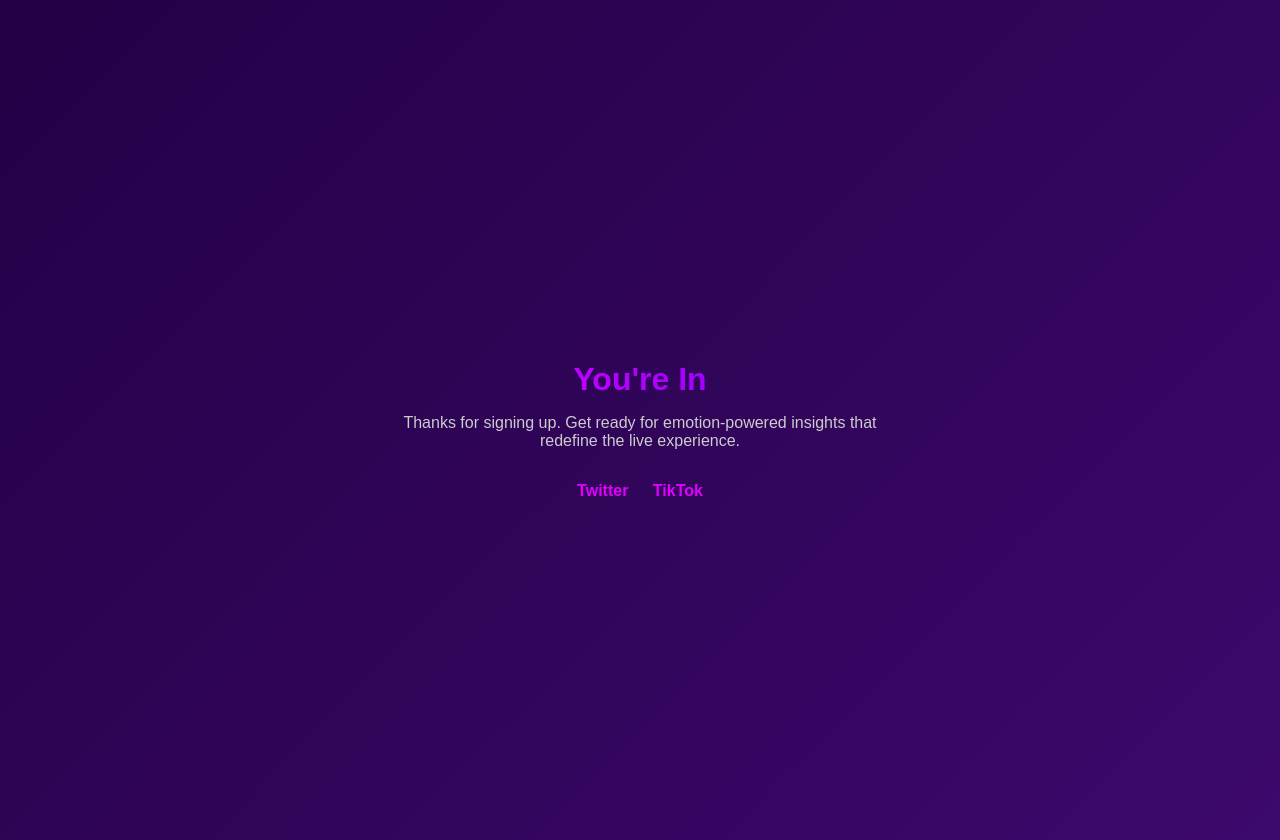
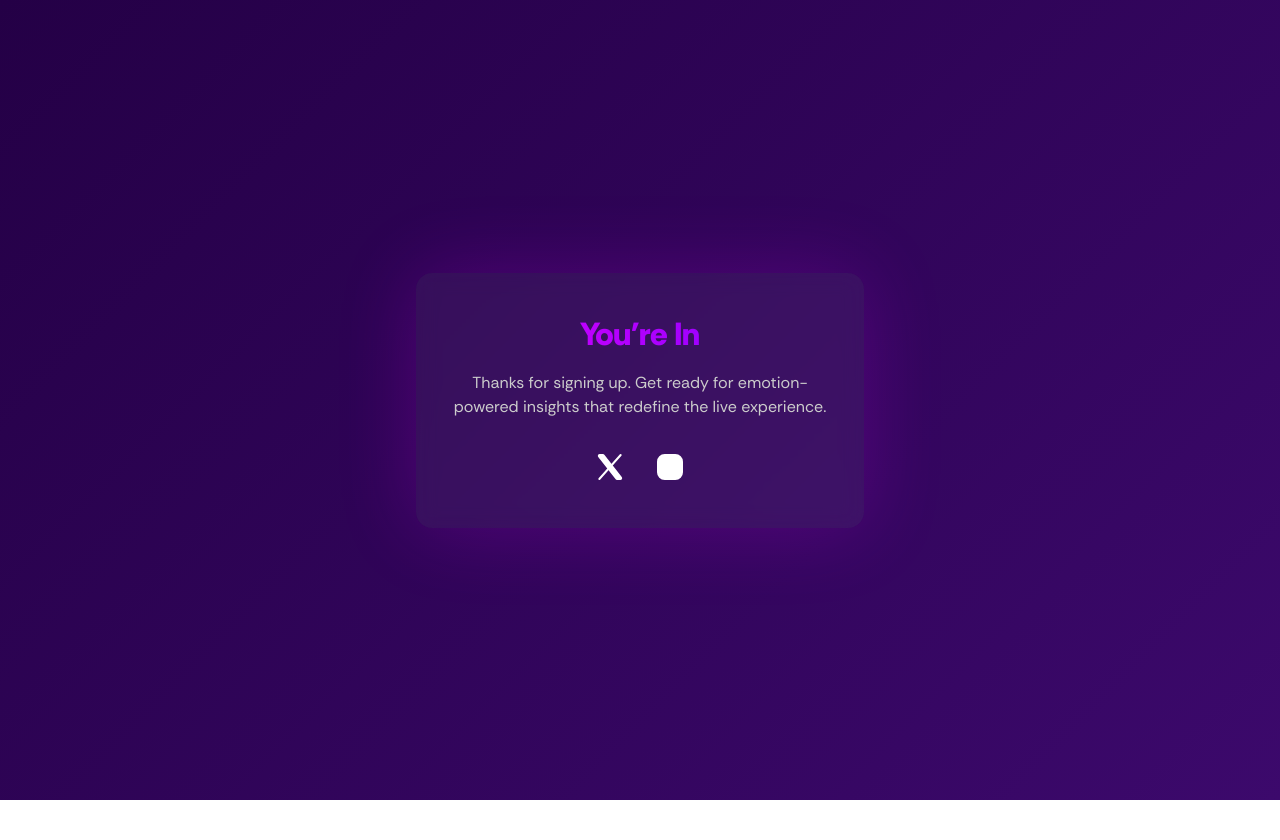
Before and after one commit to konsevdi/vibelytics-signup, a plain HTML site: page thanks.html in a window 1280 px wide. After the commit the page ends 800 px from the top, so only its background shows below. Drawn offline with Linux system fonts and the light colour scheme; a web font is replaced by a local one.

Commit message:
Update thanks.html

```diff
--- a/thanks.html
+++ b/thanks.html
@@ -1,58 +1,112 @@
-
 <!DOCTYPE html>
 <html lang="en">
 <head>
   <meta charset="UTF-8" />
   <meta name="viewport" content="width=device-width, initial-scale=1.0"/>
   <title>You're In – Vibelytics</title>
-  <link href="https://api.fontshare.com/v2/css?f[]=satoshi@300,400,500,700&display=swap" rel="stylesheet">
   <style>
+    /* Self-hosted Rethink Sans */
+    @font-face {
+      font-family: 'Rethink Sans';
+      font-style: normal;
+      font-weight: 400;
+      src: url('/fonts/RethinkSans-Regular.woff2') format('woff2');
+    }
+    @font-face {
+      font-family: 'Rethink Sans';
+      font-style: normal;
+      font-weight: 700;
+      src: url('/fonts/RethinkSans-Bold.woff2') format('woff2');
+    }
+    @font-face {
+      font-family: 'Rethink Sans';
+      font-style: normal;
+      font-weight: 800;
+      src: url('/fonts/RethinkSans-ExtraBold.woff2') format('woff2');
+    }
+
+    /* Apply brand font everywhere */
+    body, h1, p, a {
+      font-family: 'Rethink Sans', sans-serif !important;
+    }
+
     body {
       margin: 0;
       padding: 0;
       height: 100vh;
-      font-family: 'Satoshi', sans-serif;
       background: linear-gradient(135deg, #240046, #3c096c);
-      color: white;
+      color: #ffffff;
       display: flex;
       justify-content: center;
       align-items: center;
       text-align: center;
-      padding: 20px;
     }
-    .container {
-      max-width: 500px;
+
+    .card {
+      background: rgba(255,255,255,0.05);
+      padding: 40px 24px;
+      border-radius: 16px;
+      box-shadow: 0 0 80px rgba(225,0,255,0.2);
+      backdrop-filter: blur(10px);
+      max-width: 400px;
+      width: 90%;
     }
+
     h1 {
+      margin: 0 0 16px;
       font-size: 32px;
-      margin-bottom: 16px;
+      font-weight: 800;
       background: linear-gradient(90deg, #e100ff, #7f00ff);
       -webkit-background-clip: text;
       -webkit-text-fill-color: transparent;
     }
+
     p {
+      margin: 0 0 32px;
       font-size: 16px;
       color: #cccccc;
-      margin-bottom: 32px;
+      line-height: 1.5;
     }
+
     .links a {
-      margin: 0 10px;
+      margin: 0 12px;
+      display: inline-block;
       text-decoration: none;
-      font-weight: 600;
-      color: #e100ff;
+      transition: transform 0.2s;
     }
     .links a:hover {
-      text-decoration: underline;
+      transform: translateY(-4px);
+    }
+    .links svg {
+      width: 32px;
+      height: 32px;
+      fill: #ffffff;
+      transition: fill 0.3s;
+    }
+    .links a:hover svg {
+      fill: #e100ff;
     }
   </style>
 </head>
 <body>
-  <div class="container">
+  <div class="card">
     <h1>You're In</h1>
     <p>Thanks for signing up. Get ready for emotion-powered insights that redefine the live experience.</p>
     <div class="links">
-      <a href="https://twitter.com/vibelyticsai" target="_blank">Twitter</a>
-      <a href="https://tiktok.com/@vibelyticsai" target="_blank">TikTok</a>
+      <!-- X -->
+      <a href="https://x.com/vibelytics" aria-label="X" target="_blank">
+        <svg viewBox="0 0 24 24" stroke-width="1.5" fill="none" xmlns="http://www.w3.org/2000/svg">
+          <path d="M16.8198 20.7684L3.75317 3.96836C3.44664 3.57425 3.72749 3 4.22678 3H6.70655C6.8917 3 7.06649 3.08548 7.18016 3.23164L20.2468 20.0316C20.5534 20.4258 20.2725 21 19.7732 21H17.2935C17.1083 21 16.9335 20.9145 16.8198 20.7684Z" stroke="#ffffff" stroke-linecap="round" stroke-linejoin="round"/>
+          <path d="M20 3L4 21" stroke="#ffffff" stroke-linecap="round" stroke-linejoin="round"/>
+        </svg>
+      </a>
+      <!-- TikTok -->
+      <a href="https://www.tiktok.com/@vibelytics" aria-label="TikTok" target="_blank">
+        <svg viewBox="0 0 24 24" stroke-width="1.5" fill="none" xmlns="http://www.w3.org/2000/svg">
+          <path d="M21 8V16C21 18.7614 18.7614 21 16 21H8C5.23858 21 3 18.7614 3 16V8C3 5.23858 5.23858 3 8 3H16C18.7614 3 21 5.23858 21 8Z" stroke="#ffffff" stroke-linecap="round" stroke-linejoin="round"/>
+          <path d="M10 12C8.34315 12 7 13.3431 7 15C7 16.6569 8.34315 18 10 18C11.6569 18 13 16.6569 13 15V6C13.3333 7 14.6 9 17 9" stroke="#ffffff" stroke-linecap="round" stroke-linejoin="round"/>
+        </svg>
+      </a>
     </div>
   </div>
 </body>
```
